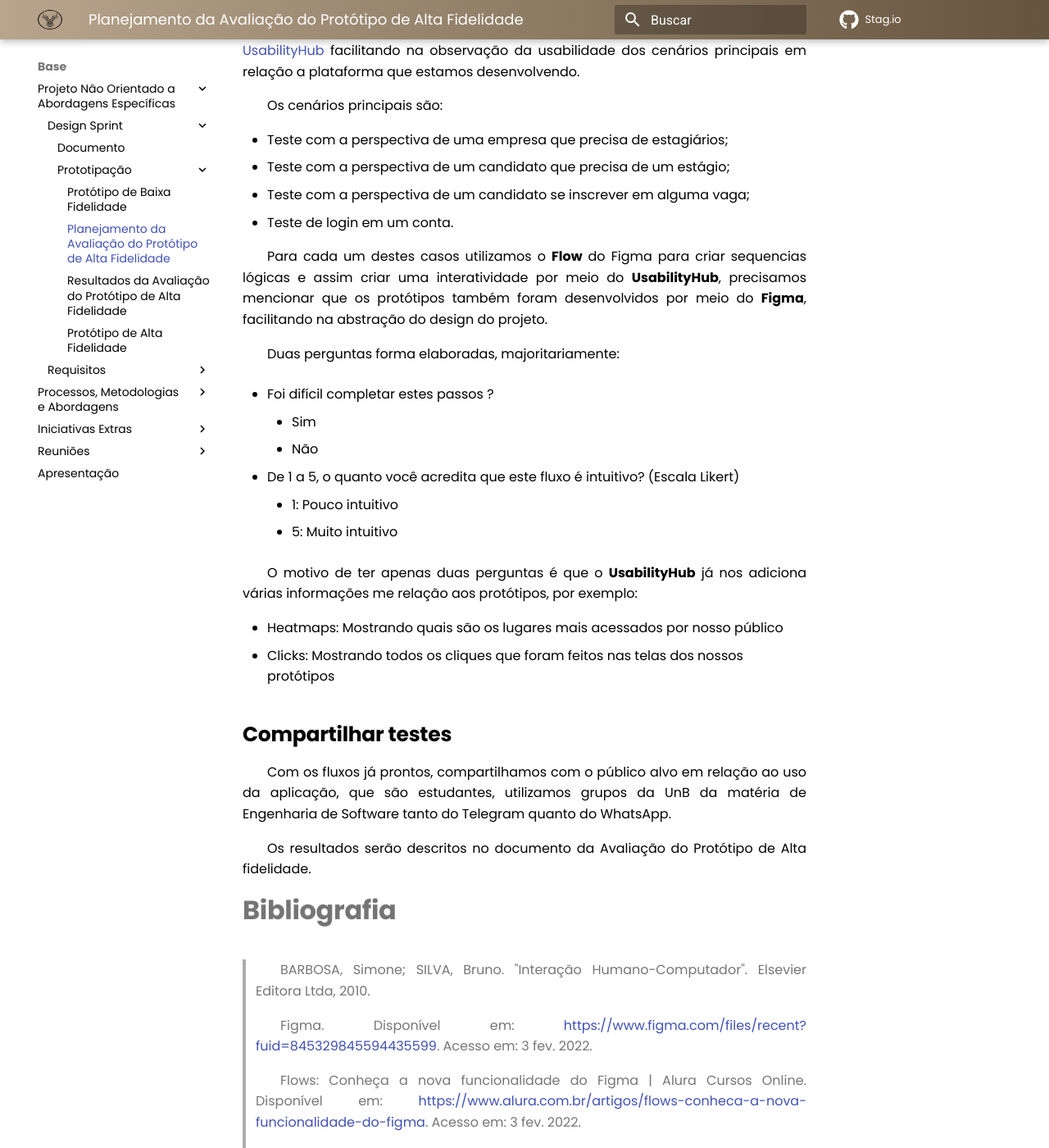
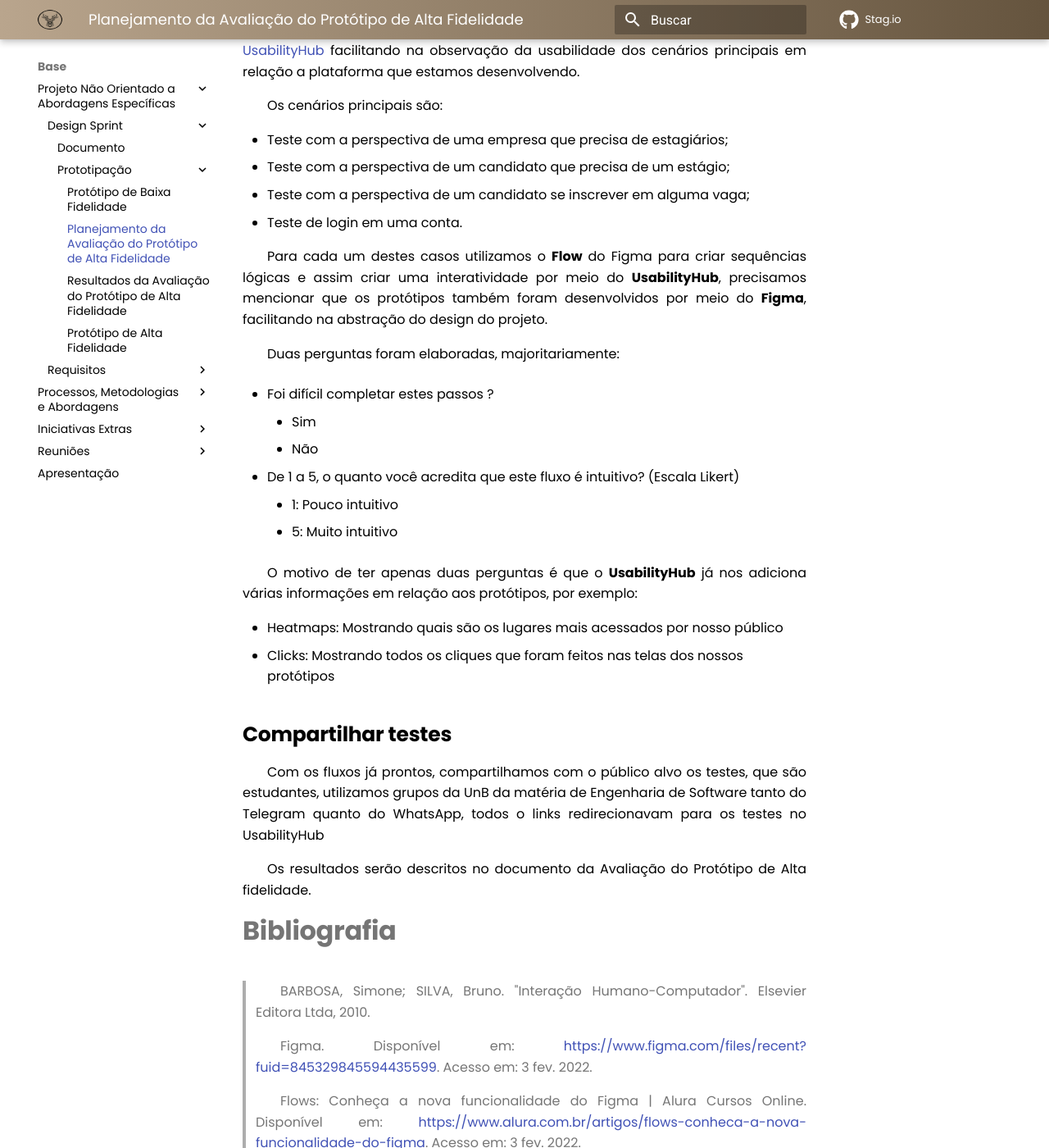
Before and after one commit to UnBArqDsw2021-2/2021.2_G3_stag.io, an MkDocs documentation site: the page built from docs/Base/PNOAE/DesignSprint/Prototipacao/PlanejAvalProtAltaFidelidade.md, in a window 1280 px wide and 1400 px high, scrolled down 711 px. Shown: the whole window at 82% size. Built offline with MkDocs 1.6.1 and Material for MkDocs 9.7.7, drawn with Linux system fonts in a browser that asks for light colours; comment, search, counter and statistics services are not loaded; some of the changed text lies outside the part shown.

```diff
--- a/docs/Base/PNOAE/DesignSprint/Prototipacao/PlanejAvalProtAltaFidelidade.md
+++ b/docs/Base/PNOAE/DesignSprint/Prototipacao/PlanejAvalProtAltaFidelidade.md
@@ -13,11 +13,11 @@ Os cenários principais são:
 - Teste com a perspectiva de uma empresa que precisa de estagiários;
 - Teste com a perspectiva de um candidato que precisa de um estágio;
 - Teste com a perspectiva de um candidato se inscrever em alguma vaga;
-- Teste de login em um conta.
+- Teste de login em uma conta.
 
-Para cada um destes casos utilizamos o **Flow** do Figma para criar sequencias lógicas e assim criar uma interatividade por meio do **UsabilityHub**, precisamos mencionar que os protótipos também foram desenvolvidos por meio do **Figma**, facilitando na abstração do design do projeto.
+Para cada um destes casos utilizamos o **Flow** do Figma para criar sequências lógicas e assim criar uma interatividade por meio do **UsabilityHub**, precisamos mencionar que os protótipos também foram desenvolvidos por meio do **Figma**, facilitando na abstração do design do projeto.
 
-Duas perguntas forma elaboradas, majoritariamente:
+Duas perguntas foram elaboradas, majoritariamente:
 
 - Foi difícil completar estes passos ?
     - Sim
@@ -27,14 +27,14 @@ Duas perguntas forma elaboradas, majoritariamente:
     - 1: Pouco intuitivo
     - 5: Muito intuitivo
 
-O motivo de ter apenas duas perguntas é que o **UsabilityHub** já nos adiciona várias informações me relação aos protótipos, por exemplo:
+O motivo de ter apenas duas perguntas é que o **UsabilityHub** já nos adiciona várias informações em relação aos protótipos, por exemplo:
 
 - Heatmaps: Mostrando quais são os lugares mais acessados por nosso público
 - Clicks: Mostrando todos os cliques que foram feitos nas telas dos nossos protótipos
 
 ## Compartilhar testes
 
-Com os fluxos já prontos, compartilhamos com o público alvo em relação ao uso da aplicação, que são estudantes, utilizamos grupos da UnB da matéria de Engenharia de Software tanto do Telegram quanto do WhatsApp.
+Com os fluxos já prontos, compartilhamos com o público alvo os testes, que são estudantes, utilizamos grupos da UnB da matéria de Engenharia de Software tanto do Telegram quanto do WhatsApp, todos o links redirecionavam para os testes no UsabilityHub
 
 Os resultados serão descritos no documento da Avaliação do Protótipo de Alta fidelidade.
 
```
Also changed, not shown: other parts of docs/Base/PNOAE/DesignSprint/Prototipacao/PlanejAvalProtAltaFidelidade.md (+1 -0 lines), docs/Base/PNOAE/DesignSprint/Prototipacao/AvalProtAltaFidelidade.md (+5 -4 lines), docs/Base/PNOAE/DesignSprint/Prototipacao/PrototipoBaixaFidelidade.md (+2 -1 lines).
